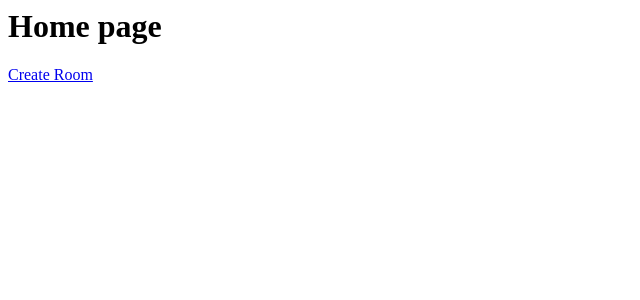
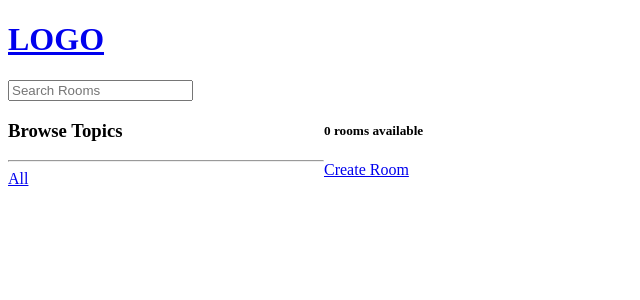
Before and after one commit to Alturnaks/Forum, a Django app: page / in a window 1280 px wide. Shown: the top 300 px of the page, without its empty margins (0-640 px from the left). Run offline with Django 4.2, Linux system fonts and the light colour scheme; data that the repository does not hold is empty.

Commit message:
was added search and filter

```diff
--- a/kdStydy/base/templates/base/home.html
+++ b/kdStydy/base/templates/base/home.html
@@ -1,11 +1,39 @@
-
+{% extends 'main.html' %}
 
 <h1>Home page</h1>
 
 {% block content %}
 
+<style>
+    .home-container{
+        display: grid;
+        grid-template-columns: 1fr 3fr ;
+    }
+</style>
+
+<div class="home-container" >
+
+
+
     <div>
+        <h3>Browse Topics</h3>
+        <hr>
 
+        <div>
+            <a href="{% url 'home' %}">All</a>
+        </div>
+
+        {% for topic in topics %}
+        <div>
+            <a href="{% url 'home' %}?q={{topic.name}}">{{topic.name}}</a>
+        </div>
+        {% endfor %}
+
+    </div>
+
+
+    <div>
+        <h5>{{room_count}} rooms available</h5>
         <a href="{% url 'create-Room' %}">Create Room</a>
         <div>
             {% for room in rooms %}
@@ -20,5 +48,10 @@
 
             {% endfor %}
         </div>
+
+
+    </div>
+
+
 </div>
 {% endblock content %}
--- a/kdStydy/base/views.py
+++ b/kdStydy/base/views.py
@@ -1,5 +1,6 @@
 from django.shortcuts import render ,redirect
-from .models import Room
+from django.db.models import Q
+from .models import Room , Topic
 from .forms import RoomForm
 
 # rooms = [
@@ -11,8 +12,16 @@ from .forms import RoomForm
 
 
 def home (request):
-    rooms = Room.objects.all()
-    context = {'rooms': rooms }
+    q = request.GET.get('q') if request.GET.get('q')!= None else ''
+    rooms = Room.objects.filter(
+        Q(topic__name__icontains=q) |
+        Q(name__icontains=q) |
+        Q(description__icontains=q)
+
+    )
+    room_count = rooms.count()
+    topics = Topic.objects.all()
+    context = {'rooms': rooms , 'topics' : topics, 'room_count' : room_count}
     return render(request,'base/home.html',context)
 
 def room (request,pk):
@@ -53,4 +62,4 @@ def deleteRoom(request, pk):
         room.delete()
         return redirect('home')
 
-    return render(request, 'base/delete.html',{'obj': room})
+    return render(request, 'base/delete.html', {'obj': room})
--- a/kdStydy/templates/main.html
+++ b/kdStydy/templates/main.html
@@ -0,0 +1,18 @@
+<!DOCTYPE html>
+<html>
+<head>
+    <meta charset='utf-8'>
+    <meta http-equiv='X-UA-Compatible' content='IE=edge'>
+    <title>Study</title>
+    <meta name='viewport' content='width=device-width, initial-scale=1'>
+    <!-- <link rel='stylesheet' type='text/css' media='screen' href='main.css'> -->
+
+</head>
+<body>
+    {% include 'navbar.html' %}
+    {% block content %}
+
+    {% endblock content %}
+
+</body>
+</html>
--- a/kdStydy/templates/navbar.html
+++ b/kdStydy/templates/navbar.html
@@ -0,0 +1,7 @@
+<a href="/">
+    <h1>LOGO</h1>
+</a>
+
+<form method="GET" action="{% url 'home' %}">
+    <input type="text" name="q" placeholder="Search Rooms">
+</form>
```
Lines whose indentation alone changed are shown as unchanged.
